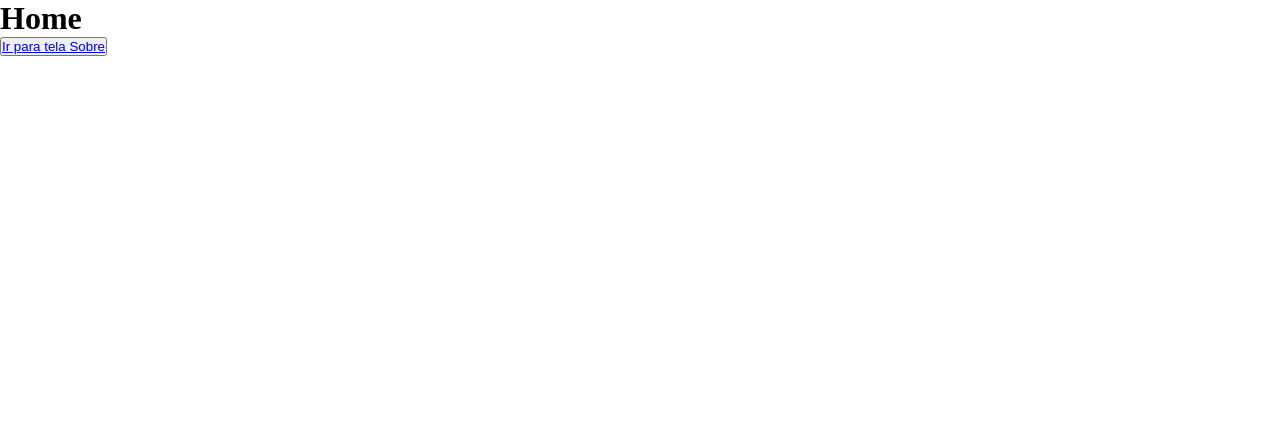
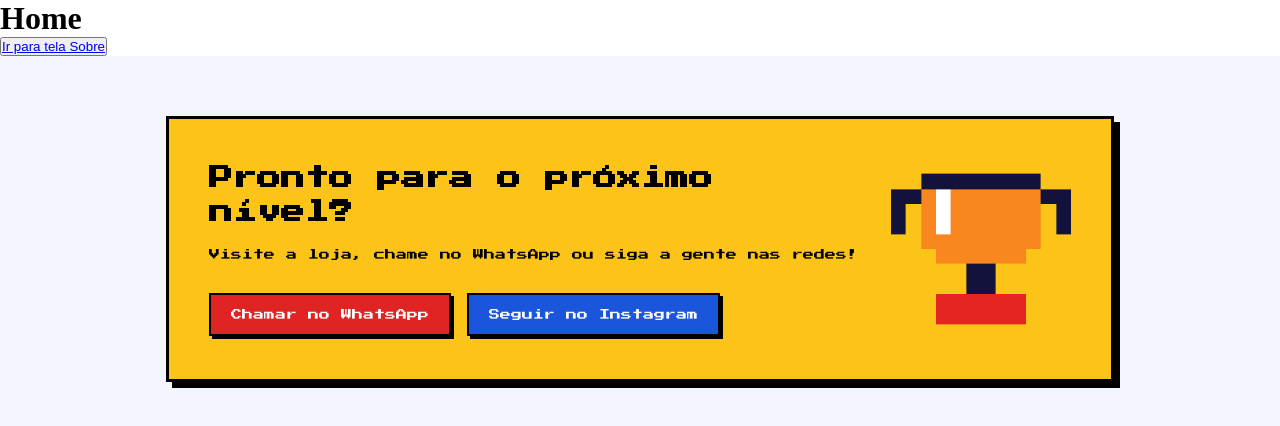
Before and after one commit to rTanure/desafio-visaojr, a React (Vite) app: page / in a window 1280 px wide. Shown: the top 426 px of the page. Built offline with nearby package versions, Linux system fonts and the light colour scheme.

Commit message:
Finalizado o banner simples

```diff
--- /dev/null
+++ b/src/components/Banner.css
@@ -0,0 +1,93 @@
+@import url('https://fonts.googleapis.com/css2?family=Press+Start+2P&display=swap');
+
+.banner-container {
+  background-color: #f4f6ff;
+  padding: 60px 24px;
+  display: flex;
+  justify-content: center;
+}
+
+.banner-card {
+  background-color: #fcc419;
+  border: 3px solid #000000;
+  box-shadow: 6px 6px 0px #000000;
+  max-width: 1020px;
+  padding: 40px;
+  box-sizing: border-box;
+  display: flex;
+  align-items: center;
+  gap: 32px;
+}
+
+.banner-texto {
+  max-width: 650px;
+}
+
+.banner-texto h2 {
+  font-family: 'Press Start 2P', monospace;
+  font-size: 24px;
+  color: #000000;
+  margin: 0 0 16px 0;
+  line-height: 1.4;
+}
+
+.banner-texto p {
+  font-family: 'Press Start 2P', monospace;
+  font-size: 11px;
+  color: #000000;
+  line-height: 1.8;
+  margin: 0 0 28px 0;
+}
+
+.banner-botoes {
+  display: flex;
+  gap: 16px;
+}
+
+.banner-botoes a {
+  font-family: 'Press Start 2P', monospace;
+  font-size: 11px;
+  text-decoration: none;
+  color: #ffffff;
+  padding: 14px 20px;
+  border: 2px solid #000000;
+  box-shadow: 3px 3px 0px #000000;
+  display: inline-block;
+  cursor: pointer;
+  transition: transform 0.1s;
+}
+
+.banner-botoes a:hover {
+  filter: brightness(0.85);
+}
+
+.botao-whatsapp {
+  background-color: #e02424;
+}
+
+.botao-instagram {
+  background-color: #1a56db;
+}
+
+.banner-trofeu {
+  width: 180px;
+  height: auto;
+  image-rendering: pixelated;
+  flex-shrink: 0;
+}
+
+@media (max-width: 768px) {
+  .banner-card {
+    flex-direction: column-reverse;
+    text-align: center;
+    padding: 24px;
+  }
+
+  .banner-botoes {
+    flex-direction: column;
+  }
+
+  .banner-trofeu {
+    width: 140px;
+  }
+}
--- /dev/null
+++ b/src/components/Banner.tsx
@@ -0,0 +1,32 @@
+import "./Banner.css";
+
+
+export function Banner() {
+  return (
+    <section className="banner-container">
+      <div className="banner-card">
+        <div className="banner-texto">
+          <h2>Pronto para o próximo nível?</h2>
+          <p>Visite a loja, chame no WhatsApp ou siga a gente nas redes!</p>
+
+
+
+          <div className="banner-botoes">
+            <a href="https://api.whatsapp.com/send?phone=553193327631"target="_blank"rel="noreferrer"className="botao-whatsapp">
+              Chamar no WhatsApp
+            </a>
+
+            <a href="https://instagram.com/visaojrufop"target="_blank"rel="noreferrer"className="botao-instagram">
+              Seguir no Instagram
+            </a>
+
+          </div>
+
+        </div>
+
+        <img src="/img/icons/trofeu.png" alt="Ícone Troféu" className="banner-trofeu"/>
+
+      </div>
+    </section>
+  );
+}
--- a/src/pages/Home.tsx
+++ b/src/pages/Home.tsx
@@ -1,10 +1,14 @@
 import { Link } from "react-router-dom";
+import { Banner } from "../components/Banner";
 
 export function Home() {
-    return (
-        <div>
-            <h1>Home</h1>
-            <button><Link to={"/sobre"}>Ir para tela Sobre</Link></button>
-        </div>
-    )
+  return (
+    <div>
+      <h1>Home</h1>
+      <button><Link to="/sobre">Ir para tela Sobre</Link></button>
+
+
+      <Banner />
+    </div>
+  );
 }
```
Also changed, not shown: public/img/icons/trofeu.png (added).
